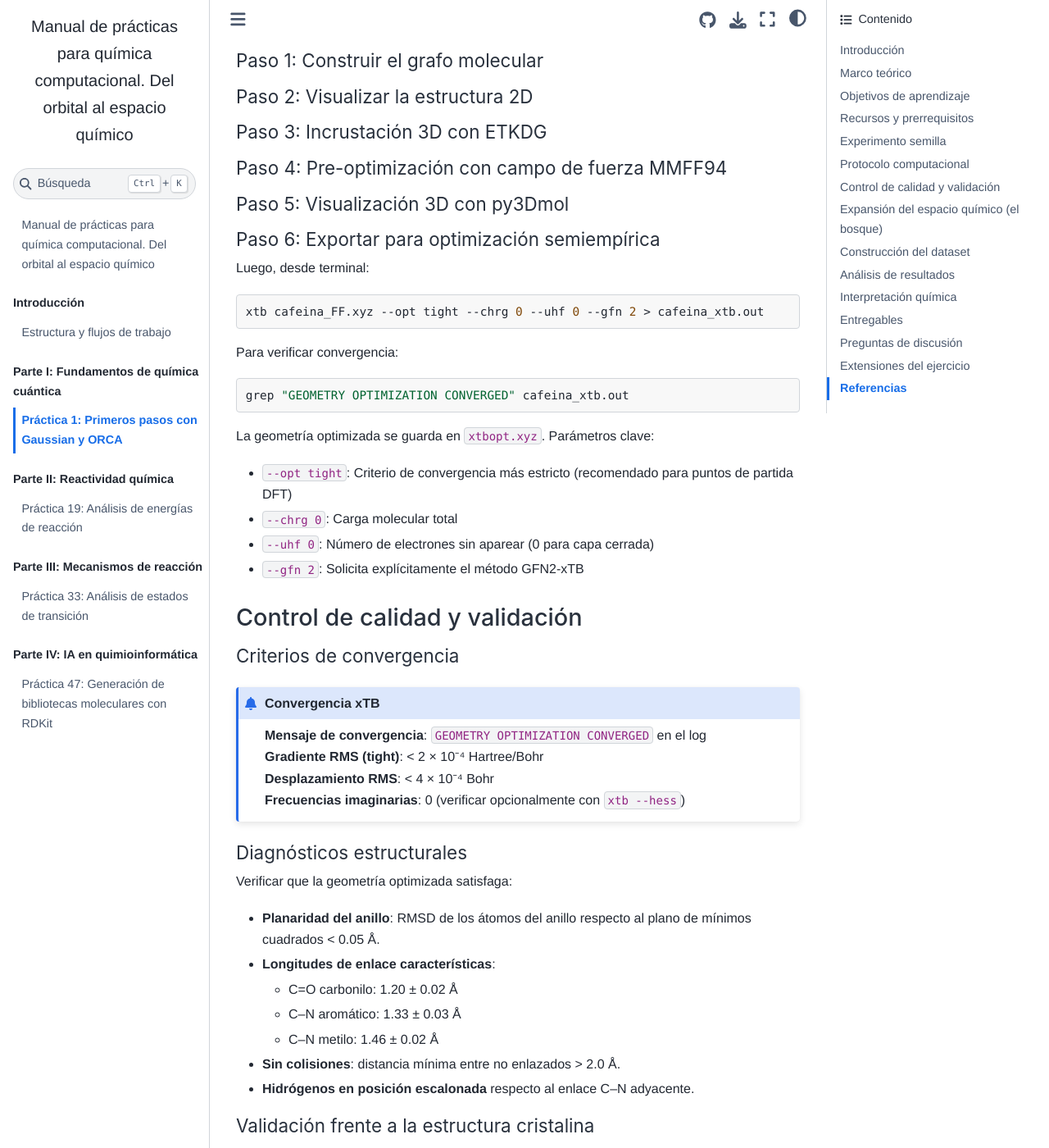
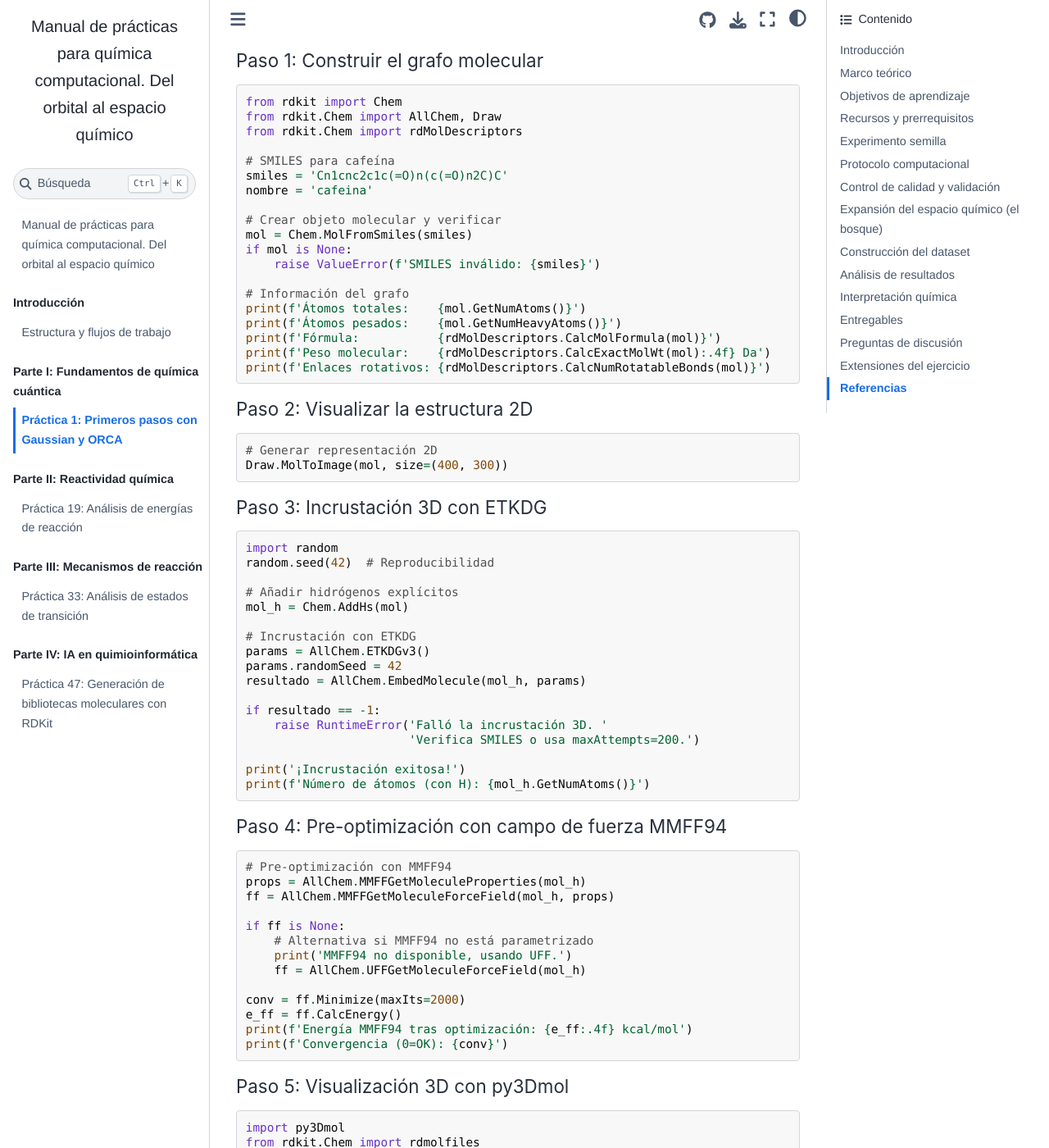
Before and after one commit to Eduardo-Gabriel-Guzman-Lopez/computational-chemistry-book, a Jupyter Book: the page built from part1-foundations/p01-first-steps.md, in a window 1280 px wide and 1400 px high, scrolled down 7382 px. Shown: the whole window at 82% size. Built offline with Jupyter Book 1.0.4 settings and Sphinx 7.4.7 and the Sphinx Book theme 1.1.4, drawn with Linux system fonts in a browser that asks for light colours; some of the changed text lies outside the part shown.

Commit message:
Fix code blocks: convert code-cell to python for proper rendering

````diff
--- a/part1-foundations/p01-first-steps.md
+++ b/part1-foundations/p01-first-steps.md
@@ -196,7 +196,7 @@ El protocolo consta de **6 pasos principales** que transforman una cadena SMILES
 
 ### Paso 1: Construir el grafo molecular
 
-```{code-cell} ipython3
+```python
 from rdkit import Chem
 from rdkit.Chem import AllChem, Draw
 from rdkit.Chem import rdMolDescriptors
@@ -220,14 +220,14 @@ print(f'Enlaces rotativos: {rdMolDescriptors.CalcNumRotatableBonds(mol)}')
 
 ### Paso 2: Visualizar la estructura 2D
 
-```{code-cell} ipython3
+```python
 # Generar representación 2D
 Draw.MolToImage(mol, size=(400, 300))
 ```
 
 ### Paso 3: Incrustación 3D con ETKDG
 
-```{code-cell} ipython3
+```python
 import random
 random.seed(42)  # Reproducibilidad
 
@@ -249,7 +249,7 @@ print(f'Número de átomos (con H): {mol_h.GetNumAtoms()}')
 
 ### Paso 4: Pre-optimización con campo de fuerza MMFF94
 
-```{code-cell} ipython3
+```python
 # Pre-optimización con MMFF94
 props = AllChem.MMFFGetMoleculeProperties(mol_h)
 ff = AllChem.MMFFGetMoleculeForceField(mol_h, props)
@@ -267,7 +267,7 @@ print(f'Convergencia (0=OK): {conv}')
 
 ### Paso 5: Visualización 3D con py3Dmol
 
-```{code-cell} ipython3
+```python
 import py3Dmol
 from rdkit.Chem import rdmolfiles
 
@@ -285,7 +285,7 @@ visor.show()
 
 ### Paso 6: Exportar para optimización semiempírica
 
-```{code-cell} ipython3
+```python
 # Guardar archivo XYZ para optimización xTB
 from rdkit.Chem import rdmolfiles
 rdmolfiles.MolToXYZFile(mol_h, 'cafeina_FF.xyz')
@@ -383,7 +383,7 @@ columnas = {
 
 Integrar la semilla (cafeína) con el bosque:
 
-```{code-cell} ipython3
+```python
 import pandas as pd
 
 df = pd.read_csv('p01_bosque_resultados.csv')
@@ -410,7 +410,7 @@ print(df_final.tail(3))
 
 ### Estadística descriptiva
 
-```{code-cell} ipython3
+```python
 import pandas as pd
 import matplotlib.pyplot as plt
 
````
